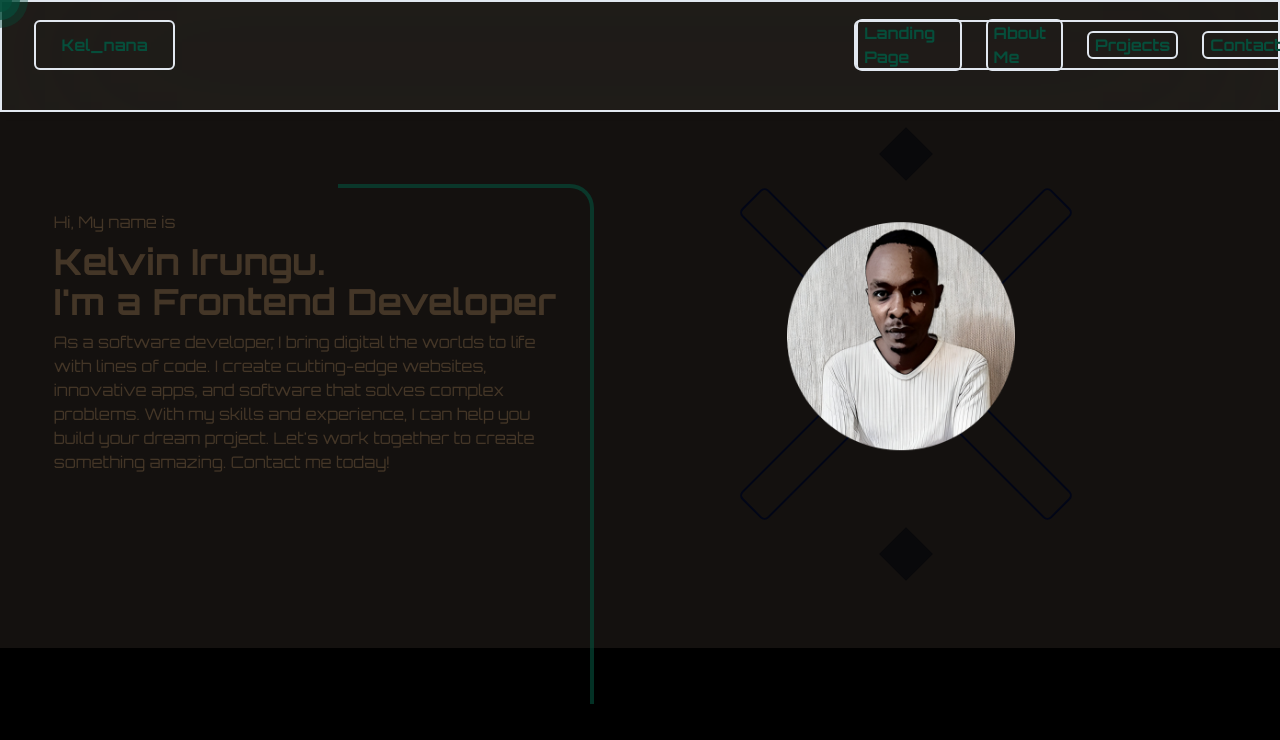
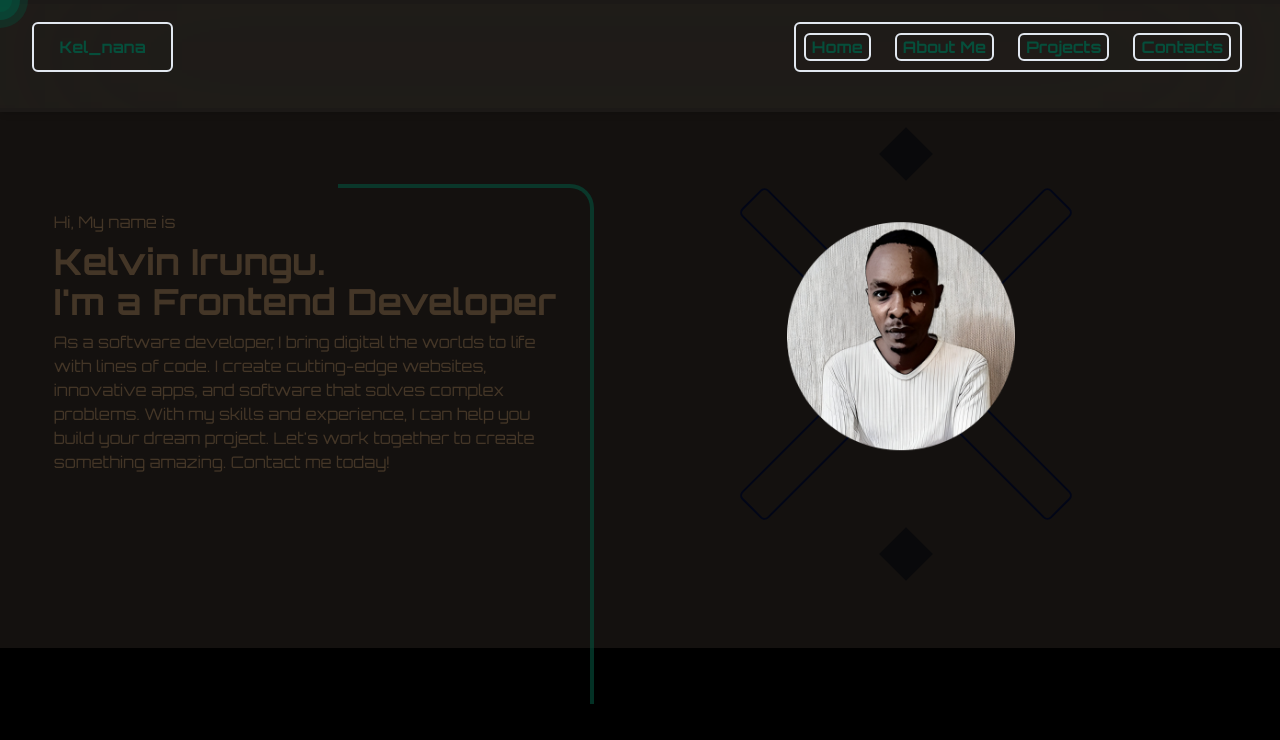
Before and after one commit to Kel-nana/kel_nana_portfolio, a React (Create React App) app: page / in a window 1280 px wide. Shown: the top 740 px of the page. Built offline with nearby package versions, Linux system fonts and the light colour scheme.

Commit message:
Change navbar background

```diff
--- a/src/components/navigation/Navbar.jsx
+++ b/src/components/navigation/Navbar.jsx
@@ -5,7 +5,7 @@ import { gsap } from 'gsap';
 import { Link as NavLinks, animateScroll as scroll } from 'react-scroll';
 
 const links = [
-  { path: '/', text: 'Landing Page', class: 'nav_links nav_links1' },
+  { path: '/', text: 'Home', class: 'nav_links nav_links1' },
   { path: 'about_me', text: 'About Me', class: 'nav_links nav_links1' },
   { path: 'work', text: 'Projects', class: 'nav_links nav_links1' },
   { path: 'contact', text: 'Contacts', class: 'nav_links nav_links1' },
@@ -23,6 +23,8 @@ function Navbar() {
       setTimeout(() => {
         gsap.to('li.nav_links1', {
           y: 65,
+          duration: 0.45,
+          ease: 'bounce.inOut',
         });
       }, 200);
     }, linkRef);
@@ -34,7 +36,7 @@ function Navbar() {
   };
 
   const onLeave = ({ currentTarget }) => {
-    gsap.to(currentTarget, { backgroundColor: '#D3D3D3', scale: 1 });
+    gsap.to(currentTarget, { backgroundColor: '#121110', scale: 1 });
   };
 
   const changeNav = () => {
@@ -55,8 +57,8 @@ function Navbar() {
   };
 
   return (
-    <nav className={`navbar shadow-md bg-slate-100 border-slate-200 border-2 fixed flex h-[14vh] top-0 left-0 mx-auto w-[100%] px-2 sm:px-6 lg:px-8 ${scrollNav ? 'scrollNav' : ''}`}>
-      <NavLinks className="justify-center mr-[56%] mt-[18px] h-[50px] rounded-lg border-slate-200 border-2 rounded-md flex items-center pl-[1.6rem] pr-[1.6rem]" type="button" to="/" onClick={toggleHome}>Kel_nana</NavLinks>
+    <nav className={`navbar z-50 shadow-md border-y-stone-900 border-y-4 fixed flex h-[14vh] top-0 left-0 mx-auto w-[100%] px-2 sm:px-6 lg:px-8 ${scrollNav ? 'scrollNav' : ''}`}>
+      <NavLinks className="justify-center mr-[51%] mt-[18px] h-[50px] rounded-lg border-slate-200 border-2 rounded-md flex items-center pl-[1.6rem] pr-[1.6rem]" type="button" to="/" onClick={toggleHome}>Kel_nana</NavLinks>
       <section>
 
         <ul className=" flex items-center space-x-6  rounded-lg border-slate-200 border-2 rounded-md h-[50px] mt-[18px] w-[35vw] justify-center" ref={linkRef}>
```
